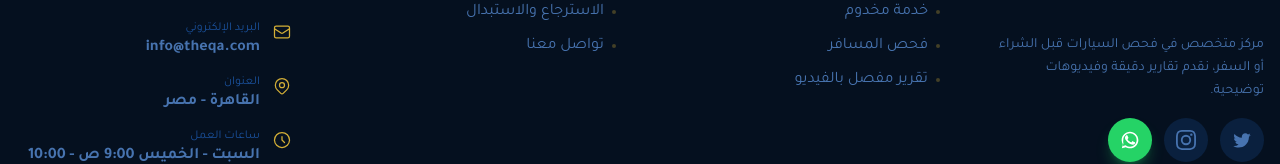
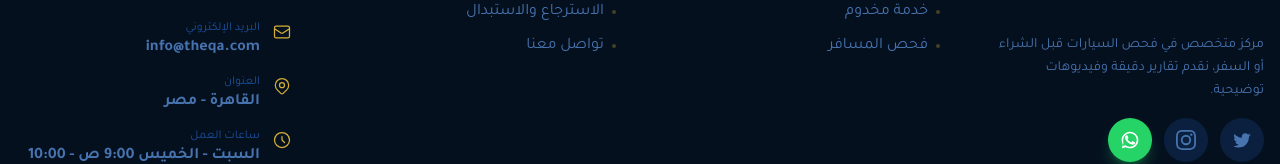
Before and after one commit to osamaday27/theqa, a Nuxt app: page / in a window 1280 px wide. Shown: the part 4940-5104 px from the top of the page. Built offline with nearby package versions, Linux system fonts and the light colour scheme.

Commit message:
feat: update footer and header links for improved navigation

```diff
--- a/components/AppFooter.vue
+++ b/components/AppFooter.vue
@@ -124,12 +124,7 @@
                 فحص المسافر
               </a>
             </li>
-            <li>
-              <a href="/services/pre-purchase" class="flex items-center gap-2 hover:text-theqa-gold transition-colors group">
-                <span class="w-1 h-1 bg-theqa-gold/30 rounded-full group-hover:bg-theqa-gold transition-colors"></span>
-                تقرير مفصل بالفيديو
-              </a>
-            </li>
+
           </ul>
         </div>
 
@@ -153,7 +148,7 @@
               </a>
             </li> -->
             <li>
-              <a href="#" class="flex items-center gap-2 hover:text-theqa-gold transition-colors group">
+              <a href="/contact" class="flex items-center gap-2 hover:text-theqa-gold transition-colors group">
                 <span class="w-1 h-1 bg-theqa-gold/30 rounded-full group-hover:bg-theqa-gold transition-colors"></span>
                 الاسترجاع والاستبدال
               </a>
--- a/components/AppHeader.vue
+++ b/components/AppHeader.vue
@@ -158,7 +158,7 @@
 
                 <!-- عرض جميع الخدمات -->
                 <NuxtLink
-                  to="/services/pre-purchase"
+                  to="#services"
                   class="flex items-center justify-center gap-2 mx-4 py-2.5 bg-gradient-to-r from-theqa-gold to-yellow-500 text-primary-900 rounded-xl font-bold text-sm transition-all duration-300 hover:scale-[1.02] shadow-lg shadow-theqa-gold/20"
                   @click="closeDropdown"
                 >
```
